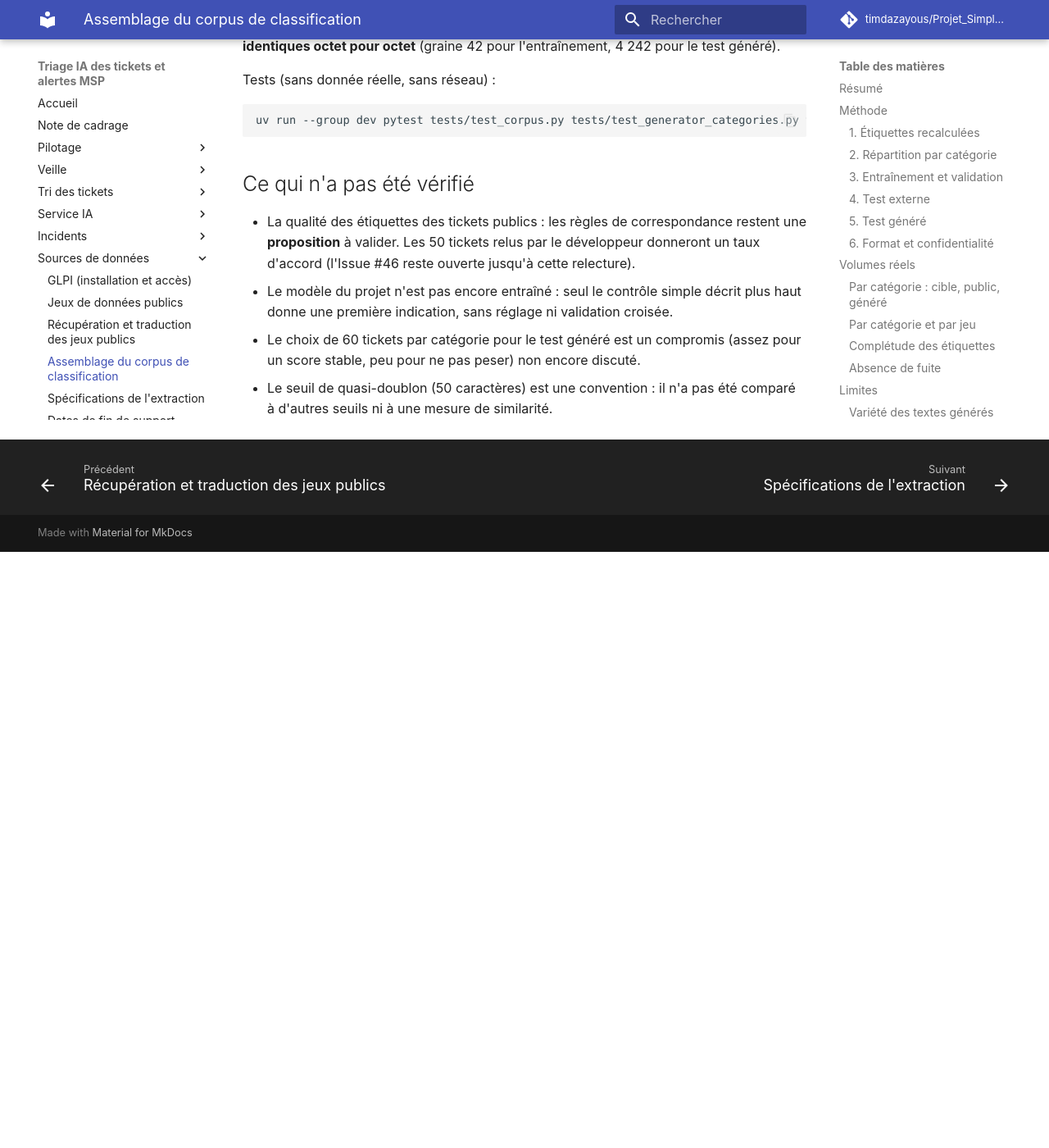
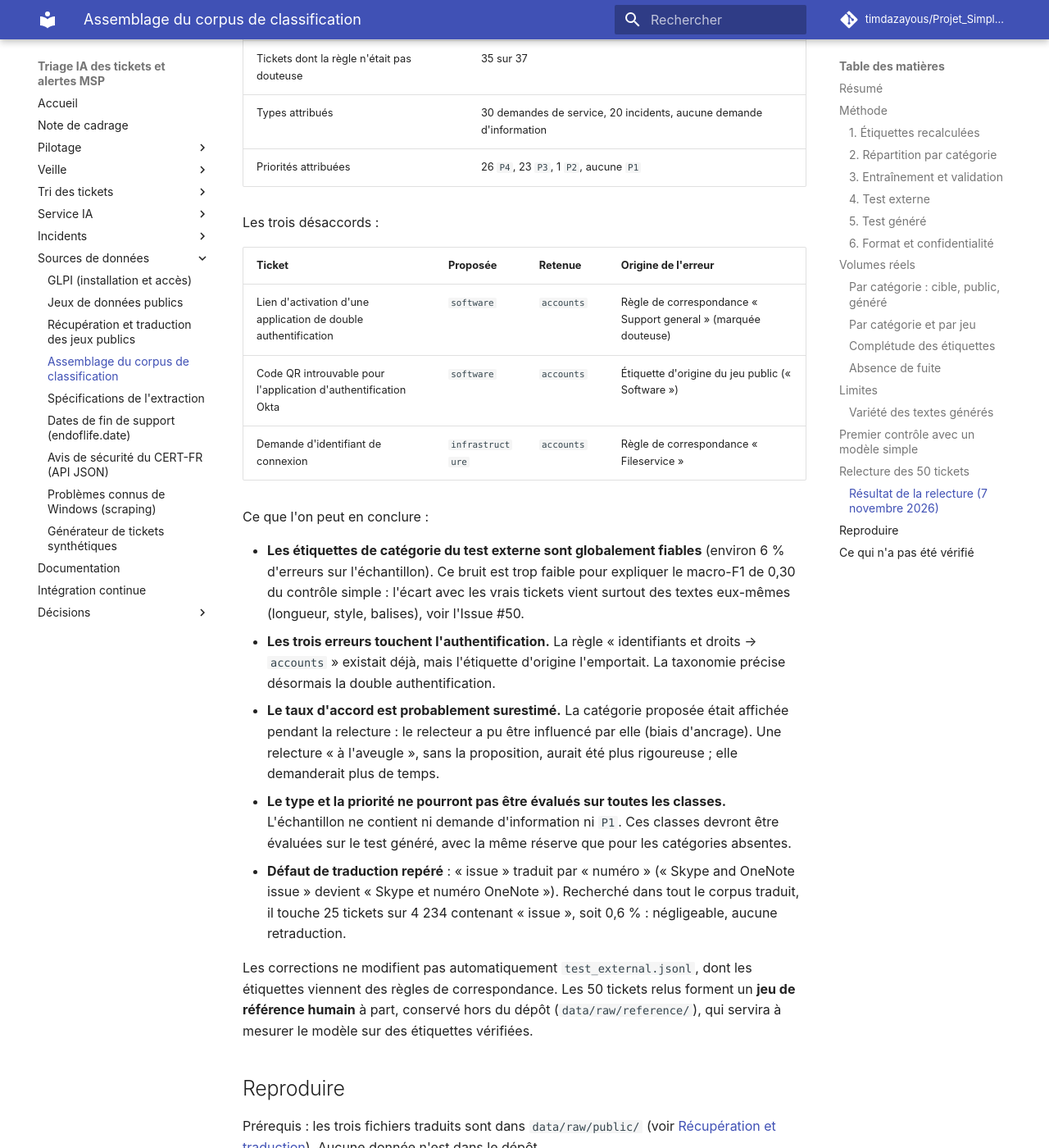
Before and after one commit to timdazayous/Projet_Simplon_FIN_ETUDES, an MkDocs documentation site: the page built from docs/donnees/corpus.md, in a window 1280 px wide and 1400 px high, scrolled down 8739 px. Shown: the whole window at 82% size. Built offline with MkDocs 1.6.1 and Material for MkDocs 9.7.7, drawn with Linux system fonts in a browser that asks for light colours; comment, search, counter and statistics services are not loaded; before the commit the page ends 9412 px from its top, so only the background shows below that; some of the changed text lies outside the part shown.

Commit message:
Relecture des 50 tickets de référence : 94 % d'accord (#46)
Résultat documenté dans docs/donnees/corpus.md ; la taxonomie précise
la double authentification, les droits de messagerie et trois
conventions de priorité retenues à l'arbitrage.

Co-Authored-By: Claude Opus 5.5 <noreply@anthropic.com>

```diff
--- a/docs/donnees/corpus.md
+++ b/docs/donnees/corpus.md
@@ -168,13 +168,43 @@ Ce que ces mesures montrent :
 - **Les vrais tickets du test ne ressemblent pas à l'entraînement.** Longueur médiane de 80 caractères au test externe, contre 501 pour les tickets publics d'entraînement et 286 pour les générés.
 - **Les balises ne sont pas homogènes.** 63 % des tickets du test externe contiennent une balise entre crochets, 4 % des tickets publics d'entraînement une balise entre chevrons, et 25 % des générés une adresse fictive en clair. Les retirer ne change presque rien au score, mais une convention unique reste à appliquer avant l'entraînement.
 
-Deux réserves. Les étiquettes du test externe ne sont pas encore relues : une partie de l'écart peut venir d'elles, et la relecture des 50 tickets aidera à trancher. Par ailleurs, ces comparaisons ont utilisé le test externe : **aucun choix de corpus n'en a été déduit**, sinon ce test ne serait plus indépendant. La suite est suivie dans une Issue dédiée.
+Deux réserves. Depuis, la relecture de 50 tickets a montré que les étiquettes du test externe sont fiables à environ 94 % : elles n'expliquent pas l'essentiel de l'écart (voir plus bas). Par ailleurs, ces comparaisons ont utilisé le test externe : **aucun choix de corpus n'en a été déduit**, sinon ce test ne serait plus indépendant. La suite est suivie dans une Issue dédiée.
 
 ## Relecture des 50 tickets
 
 Le script `scripts/prepare_reference_review.py` sélectionne 50 tickets du test externe (quotas par catégorie, rotation sur les règles d'étiquetage, quasi-doublons écartés, graine 42, un ticket forcé dont la balise n'a pas été restaurée) et prépare un fichier Excel. Le développeur y confirme la catégorie et renseigne **le type et la priorité**. Le script **refuse d'écraser** un fichier existant (sauf option `--force`), car le développeur y saisit sa relecture à la main.
 
 Vérification : exécuté vers un fichier temporaire, le script reproduit **les 50 mêmes identifiants, dans le même ordre**, que le fichier préparé le 31 octobre 2026.
+
+### Résultat de la relecture (7 novembre 2026)
+
+Le développeur a relu les 50 tickets, puis les cas dont il n'était pas sûr ont été arbitrés avec l'assistant IA, en appliquant la grille de la [taxonomie](../taxonomie.md). Le fichier conserve les deux versions : la relecture initiale et l'arbitrage, ce qui permet de voir ce qui a changé et pourquoi (19 tickets touchés, surtout des priorités).
+
+| Mesure | Résultat |
+|---|---|
+| Accord sur la catégorie, tous tickets | **47 sur 50 (94 %)** |
+| Tickets dont la règle était marquée douteuse | 12 sur 13 |
+| Tickets dont la règle n'était pas douteuse | 35 sur 37 |
+| Types attribués | 30 demandes de service, 20 incidents, aucune demande d'information |
+| Priorités attribuées | 26 `P4`, 23 `P3`, 1 `P2`, aucune `P1` |
+
+Les trois désaccords :
+
+| Ticket | Proposée | Retenue | Origine de l'erreur |
+|---|---|---|---|
+| Lien d'activation d'une application de double authentification | `software` | `accounts` | Règle de correspondance « Support general » (marquée douteuse) |
+| Code QR introuvable pour l'application d'authentification Okta | `software` | `accounts` | Étiquette d'origine du jeu public (« Software ») |
+| Demande d'identifiant de connexion | `infrastructure` | `accounts` | Règle de correspondance « Fileservice » |
+
+Ce que l'on peut en conclure :
+
+- **Les étiquettes de catégorie du test externe sont globalement fiables** (environ 6 % d'erreurs sur l'échantillon). Ce bruit est trop faible pour expliquer le macro-F1 de 0,30 du contrôle simple : l'écart avec les vrais tickets vient surtout des textes eux-mêmes (longueur, style, balises), voir l'Issue #50.
+- **Les trois erreurs touchent l'authentification.** La règle « identifiants et droits → `accounts` » existait déjà, mais l'étiquette d'origine l'emportait. La taxonomie précise désormais la double authentification.
+- **Le taux d'accord est probablement surestimé.** La catégorie proposée était affichée pendant la relecture : le relecteur a pu être influencé par elle (biais d'ancrage). Une relecture « à l'aveugle », sans la proposition, aurait été plus rigoureuse ; elle demanderait plus de temps.
+- **Le type et la priorité ne pourront pas être évalués sur toutes les classes.** L'échantillon ne contient ni demande d'information ni `P1`. Ces classes devront être évaluées sur le test généré, avec la même réserve que pour les catégories absentes.
+- **Défaut de traduction repéré** : « issue » traduit par « numéro » (« Skype and OneNote issue » devient « Skype et numéro OneNote »). Recherché dans tout le corpus traduit, il touche 25 tickets sur 4 234 contenant « issue », soit 0,6 % : négligeable, aucune retraduction.
+
+Les corrections ne modifient pas automatiquement `test_external.jsonl`, dont les étiquettes viennent des règles de correspondance. Les 50 tickets relus forment un **jeu de référence humain** à part, conservé hors du dépôt (`data/raw/reference/`), qui servira à mesurer le modèle sur des étiquettes vérifiées.
 
 ## Reproduire
 
@@ -201,7 +231,7 @@ uv run --group dev pytest tests/test_corpus.py tests/test_generator_categories.p
 
 ## Ce qui n'a pas été vérifié
 
-- La qualité des étiquettes des tickets publics : les règles de correspondance restent une **proposition** à valider. Les 50 tickets relus par le développeur donneront un taux d'accord (l'Issue #46 reste ouverte jusqu'à cette relecture).
+- La qualité des étiquettes des tickets publics au-delà de l'échantillon : 94 % d'accord sur 50 tickets relus, avec une possible surestimation (voir « Résultat de la relecture »). Les étiquettes d'entraînement n'ont pas été relues.
 - Le modèle du projet n'est pas encore entraîné : seul le contrôle simple décrit plus haut donne une première indication, sans réglage ni validation croisée.
 - Le choix de 60 tickets par catégorie pour le test généré est un compromis (assez pour un score stable, peu pour ne pas peser) non encore discuté.
 - Le seuil de quasi-doublon (50 caractères) est une convention : il n'a pas été comparé à d'autres seuils ni à une mesure de similarité.
```
Also changed, not shown: docs/taxonomie.md (+8 -0 lines).
